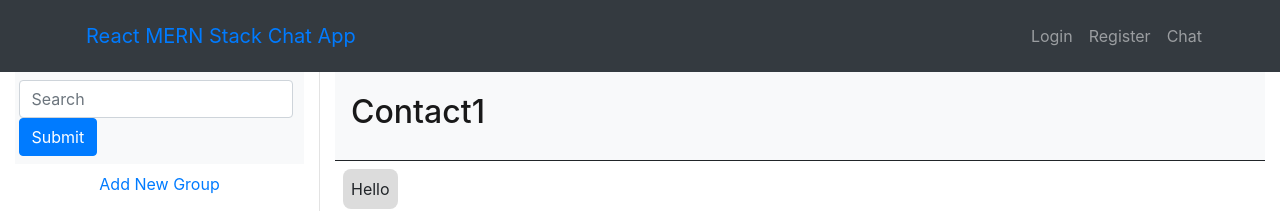
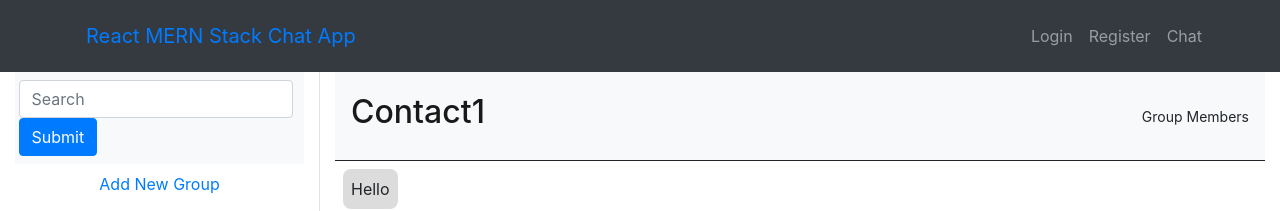
Before and after one commit to hanzlaharoon/mern-chat-app, a React (Create React App) app: page /chat in a window 1280 px wide. Shown: the top 211 px of the page. Built offline with nearby package versions, Linux system fonts and the light colour scheme.

Commit message:
Layout adjustements in RightSideBar

```diff
--- a/src/App.css
+++ b/src/App.css
@@ -44,11 +44,14 @@
 }
 
 .content {
-  /* flex: 1;
-  display: flex; */
+  /* flex: 1; */
+  display: flex;
+  align-items: flex-start;
   /* overflow: hidden; */
   /* height: 100%; */
   min-height: calc(100vh - 220px);
+  /* height: calc(100vh - 220px); */
+  /* overflow-y: scroll; */
 }
 
 .chatGrid {
@@ -59,6 +62,10 @@
   /* min-height: min-content; */
   width: 100%;
   /* overflow: auto; */
+
+  /* min-height: calc(100vh - 220px); */
+  /* height: calc(100vh - 220px); */
+  /* overflow-y: scroll; */
 }
 
 .chatMsg {
--- a/src/components/rightsidebar.jsx
+++ b/src/components/rightsidebar.jsx
@@ -5,7 +5,7 @@ import Form from 'react-bootstrap/Form';
 import Button from 'react-bootstrap/Button';
 // import ListGroup from 'react-bootstrap/ListGroup';
 import Col from 'react-bootstrap/Col';
-import Row from 'react-bootstrap/Row';
+// import Row from 'react-bootstrap/Row';
 
 export default class RightSidebar extends Component {
   constructor(props) {
@@ -19,15 +19,15 @@ export default class RightSidebar extends Component {
       { msg: 'Hello', sent: false },
       { msg: 'How Are You', sent: true },
       { msg: 'Is everthing fine', sent: false },
-      //   { msg: 'Hello', sent: false },
-      //   { msg: 'How Are You', sent: true },
-      //   { msg: 'Is everthing fine', sent: false },
-      //   { msg: 'Hello', sent: false },
-      //   { msg: 'How Are You', sent: true },
-      //   { msg: 'Is everthing fine', sent: false },
-      //   { msg: 'Hello', sent: false },
-      //   { msg: 'How Are You', sent: true },
-      //   { msg: 'Is everthing fine', sent: false },
+      // { msg: 'Hello', sent: false },
+      // { msg: 'How Are You', sent: true },
+      // { msg: 'Is everthing fine', sent: false },
+      // { msg: 'Hello', sent: false },
+      // { msg: 'How Are You', sent: true },
+      // { msg: 'Is everthing fine', sent: false },
+      // { msg: 'Hello', sent: false },
+      // { msg: 'How Are You', sent: true },
+      // { msg: 'Is everthing fine', sent: false },
     ];
     this.setState({ messages: msgsArr });
   }
@@ -48,7 +48,7 @@ export default class RightSidebar extends Component {
     });
     return (
       <>
-        <div className='spaceBtw'>
+        {/* <div className='spaceBtw'> */}
         <Navbar
           className='bg-light justify-content-between'
           sticky='top'
@@ -62,8 +62,9 @@ export default class RightSidebar extends Component {
           <Navbar.Brand href='#'>
             <h2>Contact1</h2>
           </Navbar.Brand>
+          <small>Group Members</small>
         </Navbar>
-        </div>
+        {/* </div> */}
 
         <div className='content'>
           <div className='chatGrid'>{messagesView}</div>
```
Lines whose indentation alone changed are shown as unchanged.
